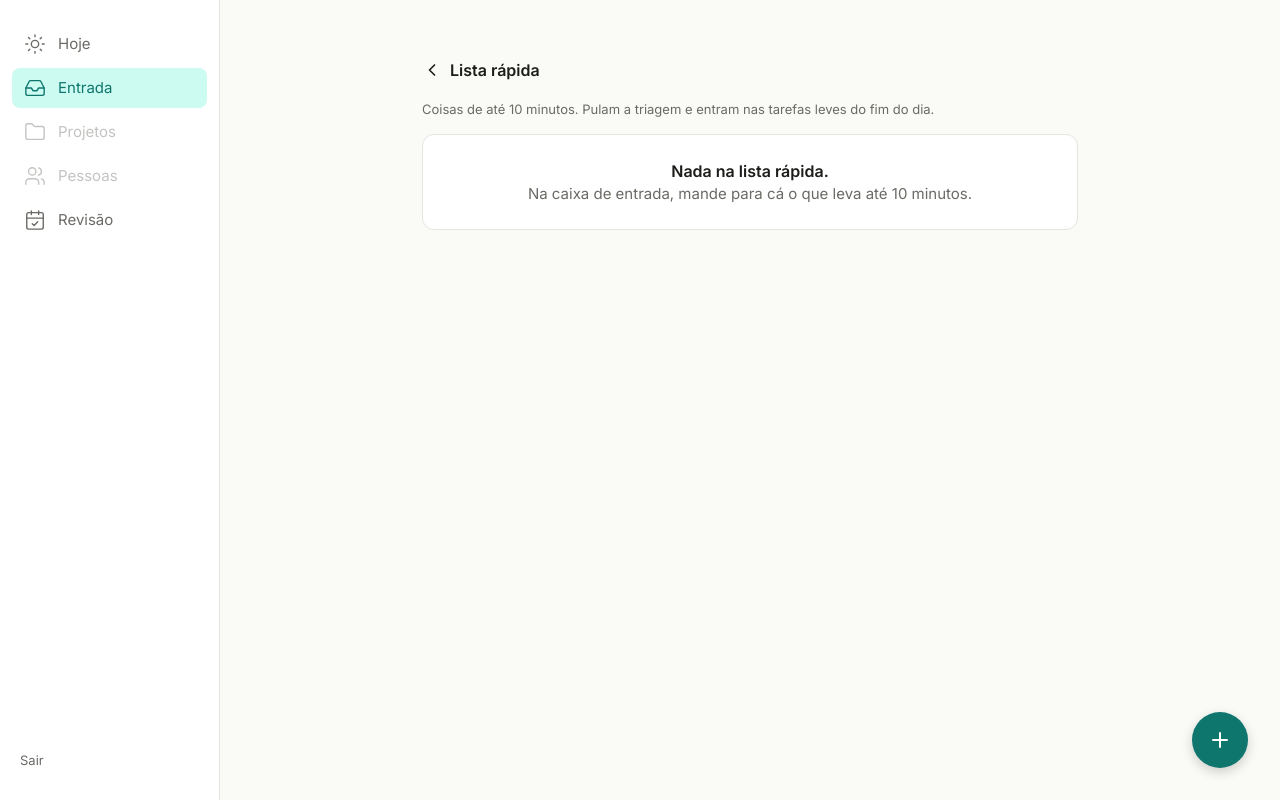
After one commit to BrenoToledo/PRUMO, a Django app: page /lista-rapida/ in a window 1280 px wide. The commit adds this page. Run offline with Django 5.2, Linux system fonts and the light colour scheme; the visitor is signed in with stand-in values (Sample User, id 1); data comes from the database, SQL or seed files in the repository; data that the repository does not hold is empty.

Commit message:
feat: lista rápida e encaixe no fim do dia (#18)
Tela M17 em /lista-rapida/: tarefas abertas de até 10 minutos com a duração,
o total e se cabe no que resta da jornada (services.lista_rapida). Encaixar no
fim do dia leva para as tarefas leves de Hoje. A caixa de entrada ganha o
atalho Lista rápida · N itens.

Co-Authored-By: Claude Opus 5.5 (1M context) <noreply@anthropic.com>
Claude-Session: https://claude.ai/code/session_01KGqxbAiCiQxrKVDrzuvWQk

```diff
--- a/backend/nucleo/services.py
+++ b/backend/nucleo/services.py
@@ -36,6 +36,7 @@ DIAS_UTEIS = {0, 1, 2, 3, 4}  # seg a sex
 JANELA_REPLANEJAMENTO_DIAS = 14
 JANELA_INTENCAO_DIAS = 7  # a intenção de sexta ainda vale na segunda (e depois de um feriado)
 STATUS_ABERTOS = (Bloco.Status.PLANEJADO, Bloco.Status.EM_FOCO)
+LISTA_RAPIDA_MAX_MIN = 10
 
 
 # --------------------------------------------------------------------------- perfil e jornada
@@ -170,7 +171,7 @@ def clarificar(item: ItemCaptura, dados: dict, pessoas: list[tuple] | None = Non
 @transaction.atomic
 def para_lista_rapida(item: ItemCaptura, area: Area, minutos: int = 5) -> Tarefa:
     """Itens de menos de 10 minutos pulam a triagem e viram tarefas leves."""
-    if minutos > 10:
+    if minutos > LISTA_RAPIDA_MAX_MIN:
         raise ValueError("a lista rápida é para itens de até 10 minutos")
     tarefa = Tarefa.objects.create(
         usuario=item.usuario,
@@ -533,8 +534,30 @@ def cancelar_tarefa(tarefa: Tarefa, *, motivo: str = "") -> Tarefa:
 
 
 # --------------------------------------------------------------------------- lista rápida
+def _minutos_livres_no_fim_do_dia(usuario) -> int:
+    """Minutos do fim do último bloco ativo de hoje (ou de agora, se for mais tarde) até o fim da jornada."""
+    perfil = perfil_de(usuario)
+    tz = timezone.get_current_timezone()
+    dia = hoje()
+    inicio = max(datetime.combine(dia, perfil.inicio_trabalho, tzinfo=tz), timezone.now())
+    ultimo = _blocos_do_dia(usuario, dia).filter(status__in=STATUS_ABERTOS).order_by("-fim_planejado").first()
+    if ultimo is not None:
+        inicio = max(inicio, ultimo.fim_planejado)
+    fim = datetime.combine(dia, perfil.fim_trabalho, tzinfo=tz)
+    return max(0, int((fim - inicio).total_seconds() // 60))
+
+
 def lista_rapida(usuario) -> ListaRapida:
-    raise NotImplementedError
+    """Coisas de até 10 minutos, para resolver de uma vez no fim do dia (M17)."""
+    tarefas = list(
+        tarefas_leves(usuario)
+        .filter(minutos_estimados__isnull=False, minutos_estimados__lte=LISTA_RAPIDA_MAX_MIN)
+        .select_related("area")
+        .order_by("criada_em", "pk")
+    )
+    total = sum(t.minutos_estimados for t in tarefas)
+    livres = _minutos_livres_no_fim_do_dia(usuario)
+    return {"tarefas": tarefas, "total_minutos": total, "minutos_livres": livres, "cabe_hoje": total <= livres}
 
 
 # --------------------------------------------------------------------------- projetos
--- /dev/null
+++ b/backend/web/static/web/telas/lista_rapida.css
@@ -0,0 +1,16 @@
+/* Lista rápida (M17): itens de até 10 minutos, total e "Encaixar no fim do dia"; atalho na caixa de entrada (M15). */
+.rapida__dica { margin: var(--e2) 0 var(--e4); color: var(--texto-secundario); font-size: var(--legenda-tam); line-height: var(--legenda-alt); }
+.rapida__resumo {
+  margin: var(--e4) 0; padding: var(--e3) var(--e4); border-radius: var(--raio-card);
+  background: var(--primaria-suave); font-size: var(--legenda-tam); line-height: var(--legenda-alt);
+}
+.rapida__resumo--aviso { background: color-mix(in srgb, var(--aviso) 15%, transparent); }
+.rapida__encaixar { width: 100%; margin-bottom: var(--e12); }
+
+.rapida__atalho {
+  display: flex; align-items: center; gap: var(--e3); margin: 0 0 var(--e4); padding: var(--e3) var(--e4);
+  border-radius: var(--raio-card); background: var(--primaria-suave); color: var(--texto); text-decoration: none;
+}
+.rapida__atalho > span { flex: 1; min-width: 0; display: flex; flex-direction: column; }
+.rapida__atalho small { color: var(--texto-secundario); font-size: var(--micro-tam); line-height: var(--micro-alt); }
+.rapida__atalho svg { flex: none; width: 18px; height: 18px; color: var(--primaria); }
--- a/backend/web/telas/lista_rapida.py
+++ b/backend/web/telas/lista_rapida.py
@@ -1,7 +1,28 @@
 """Lista rápida (P8, issue #18; tela M17). Dona: branch pacote-8-organizacao.
 
 Rota do contrato:
-- GET `lista-rapida/` → `web:ver_lista_rapida`, usa `services.lista_rapida`. "Encaixar no fim do dia" leva para Hoje.
+- GET `lista-rapida/` → `web:ver_lista_rapida`, usa `services.lista_rapida`.
+
+"Encaixar no fim do dia" não grava nada: as tarefas da lista já são tarefas leves e aparecem no fim de Hoje
+(`web/tarefas/_tarefas_leves.html`); o botão leva para lá. O atalho na caixa de entrada (M15) vem da tag
+`{% atalho_lista_rapida %}` em `web/templatetags/organizacao.py`.
 """
 
-urlpatterns = []
+from django.contrib.auth.decorators import login_required
+from django.shortcuts import render
+from django.urls import path
+from django.views.decorators.http import require_GET
+
+from nucleo import services
+
+
+@require_GET
+@login_required
+def ver_lista_rapida(request):
+    contexto = {"aba": "entrada", "lista": services.lista_rapida(request.user)}
+    return render(request, "web/lista_rapida/lista_rapida.html", contexto)
+
+
+urlpatterns = [
+    path("lista-rapida/", ver_lista_rapida, name="ver_lista_rapida"),
+]
--- a/backend/web/templates/web/entrada.html
+++ b/backend/web/templates/web/entrada.html
@@ -1,6 +1,7 @@
 {% extends "web/base.html" %}
-{% load web_extras %}
+{% load static web_extras organizacao %}
 {% block titulo %}Caixa de entrada{% endblock %}
+{% block estilos %}<link rel="stylesheet" href="{% static 'web/telas/lista_rapida.css' %}">{% endblock %}
 {% block conteudo %}
 <header class="cabecalho">
   <div>
@@ -9,6 +10,7 @@
   </div>
   {% include "web/_botao_sair.html" %}
 </header>
+{% atalho_lista_rapida %}
 <div id="lista-entrada" class="lista">
   {% for item, form in itens %}{% include "web/_item_entrada.html" %}{% endfor %}
 </div>
--- /dev/null
+++ b/backend/web/templates/web/lista_rapida/_atalho.html
@@ -0,0 +1,5 @@
+{% load web_extras %}{% if quantidade %}<a class="rapida__atalho" href="{% url 'web:ver_lista_rapida' %}">
+  <svg viewBox="0 0 24 24" fill="none" stroke="currentColor" stroke-width="2" stroke-linecap="round" stroke-linejoin="round" aria-hidden="true"><path d="M13 2 3 14h9l-1 8 10-12h-9l1-8z"/></svg>
+  <span>Lista rápida · {{ quantidade|itens }}<small>até 10 min, sem triagem</small></span>
+  <svg viewBox="0 0 24 24" fill="none" stroke="currentColor" stroke-width="2" stroke-linecap="round" stroke-linejoin="round" aria-hidden="true"><path d="m9 18 6-6-6-6"/></svg>
+</a>{% endif %}
--- /dev/null
+++ b/backend/web/templates/web/lista_rapida/lista_rapida.html
@@ -0,0 +1,28 @@
+{% extends "web/base.html" %}
+{% load static %}
+{% block titulo %}Lista rápida{% endblock %}
+{% block estilos %}<link rel="stylesheet" href="{% static 'web/telas/tarefas.css' %}">
+<link rel="stylesheet" href="{% static 'web/telas/lista_rapida.css' %}">{% endblock %}
+{% block conteudo %}
+<a class="voltar" href="{% url 'web:entrada' %}">
+  <svg viewBox="0 0 24 24" fill="none" stroke="currentColor" stroke-width="2" stroke-linecap="round" stroke-linejoin="round" aria-hidden="true"><path d="m15 18-6-6 6-6"/></svg>
+  Lista rápida
+</a>
+<p class="rapida__dica">Coisas de até 10 minutos. Pulam a triagem e entram nas tarefas leves do fim do dia.</p>
+
+{% if lista.tarefas %}
+<div class="leves__lista">
+  {% for tarefa in lista.tarefas %}{% include "web/tarefas/_tarefa_leve.html" %}{% endfor %}
+</div>
+<p class="rapida__resumo{% if not lista.cabe_hoje %} rapida__resumo--aviso{% endif %}" role="status">
+  Total: {{ lista.total_minutos }} min.
+  {% if lista.cabe_hoje %}Cabe no fim do dia de hoje.{% else %}Não cabe no que resta da jornada ({{ lista.minutos_livres }} min livres).{% endif %}
+</p>
+<a class="botao botao--primario rapida__encaixar" href="{% url 'web:hoje' %}#titulo-leves">Encaixar no fim do dia</a>
+{% else %}
+<div class="vazio">
+  <p class="vazio__titulo">Nada na lista rápida.</p>
+  <p>Na caixa de entrada, mande para cá o que leva até 10 minutos.</p>
+</div>
+{% endif %}
+{% endblock %}
```
Also changed, not shown: backend/nucleo/tests/apoio.py (+8 -0 lines), backend/nucleo/tests/test_organizacao.py (added, +79 -0 lines), backend/web/templatetags/organizacao.py (added, +13 -0 lines), backend/web/tests/test_lista_rapida.py (added, +80 -0 lines).
